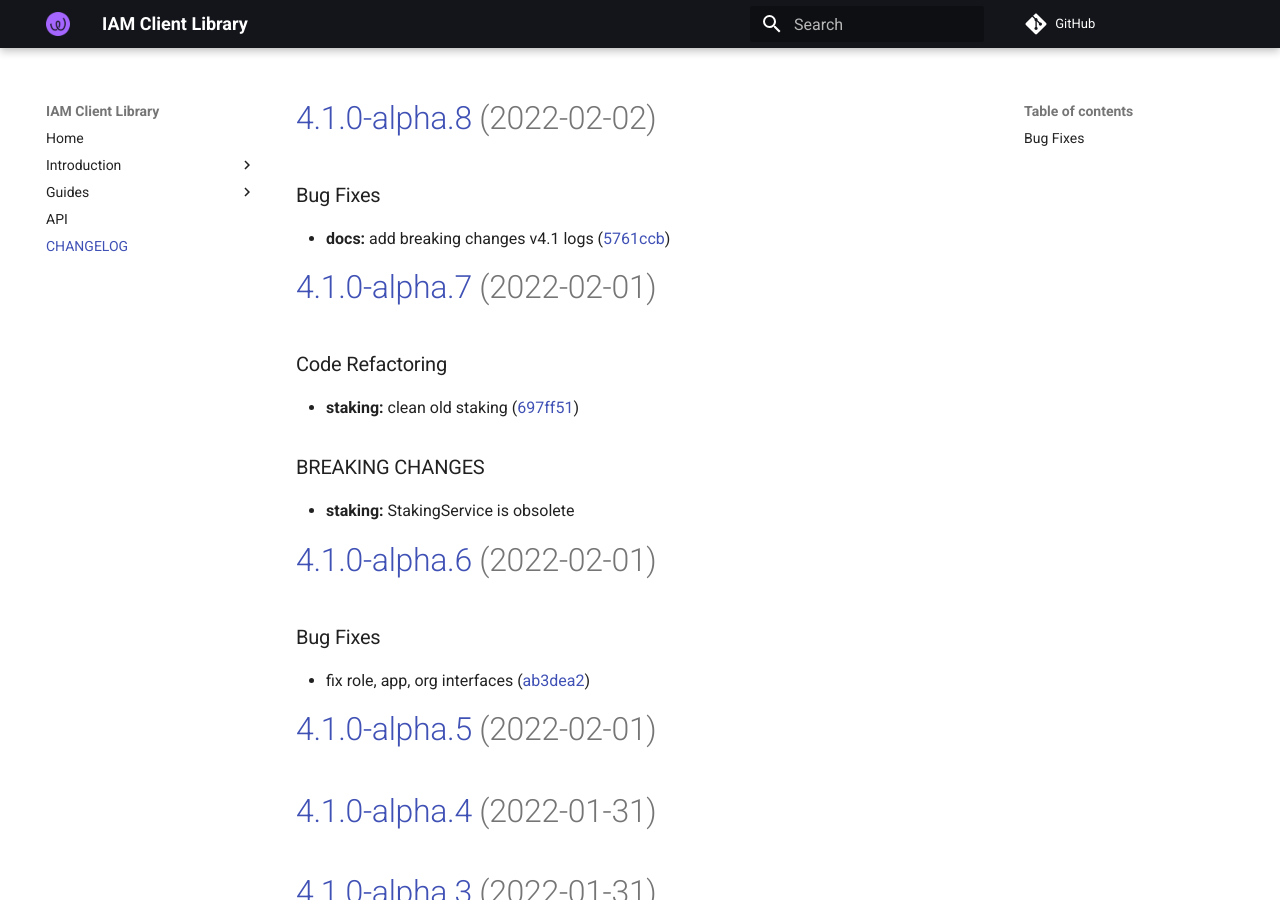
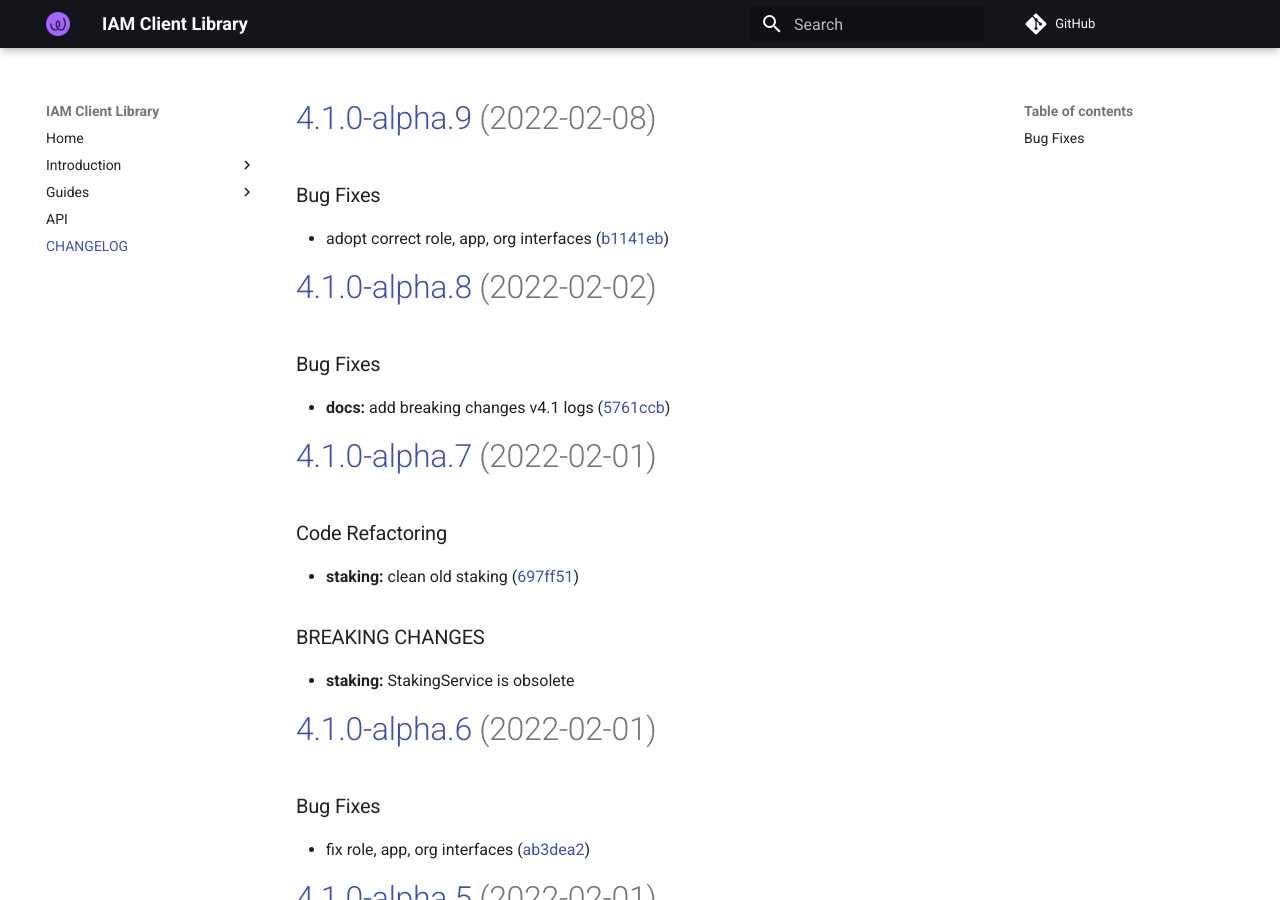
Before and after one commit to energywebfoundation/iam-client-lib, an MkDocs documentation site: the page built from docs/CHANGELOG.md, in a window 1280 px wide and 900 px high. Built offline with MkDocs 1.6.1 and Material for MkDocs 9.7.7, drawn with Linux system fonts in a browser that asks for light colours; comment, search, counter and statistics services are not loaded.

Commit message:
chore(release): 4.1.0-alpha.9 [skip ci]
# [4.1.0-alpha.9](https://github.com/energywebfoundation/iam-client-lib/compare/v4.1.0-alpha.8...v4.1.0-alpha.9) (2022-02-08)

### Bug Fixes

* adopt correct role, app, org interfaces ([b1141eb](https://github.com/energywebfoundation/iam-client-lib/commit/b1141eb93ef99acd5637a47960d2c7fc6223231b))

```diff
--- a/docs/CHANGELOG.md
+++ b/docs/CHANGELOG.md
@@ -1,3 +1,10 @@
+# [4.1.0-alpha.9](https://github.com/energywebfoundation/iam-client-lib/compare/v4.1.0-alpha.8...v4.1.0-alpha.9) (2022-02-08)
+
+
+### Bug Fixes
+
+* adopt correct role, app, org interfaces ([b1141eb](https://github.com/energywebfoundation/iam-client-lib/commit/b1141eb93ef99acd5637a47960d2c7fc6223231b))
+
 # [4.1.0-alpha.8](https://github.com/energywebfoundation/iam-client-lib/compare/v4.1.0-alpha.7...v4.1.0-alpha.8) (2022-02-02)
 
 
--- a/package.json
+++ b/package.json
@@ -1,6 +1,6 @@
 {
   "name": "iam-client-lib",
-  "version": "4.1.0-alpha.8",
+  "version": "4.1.0-alpha.9",
   "description": "Library for Decentralized Identity and Access Management",
   "main": "dist/index.js",
   "module": "dist/index.esm.js",
```
